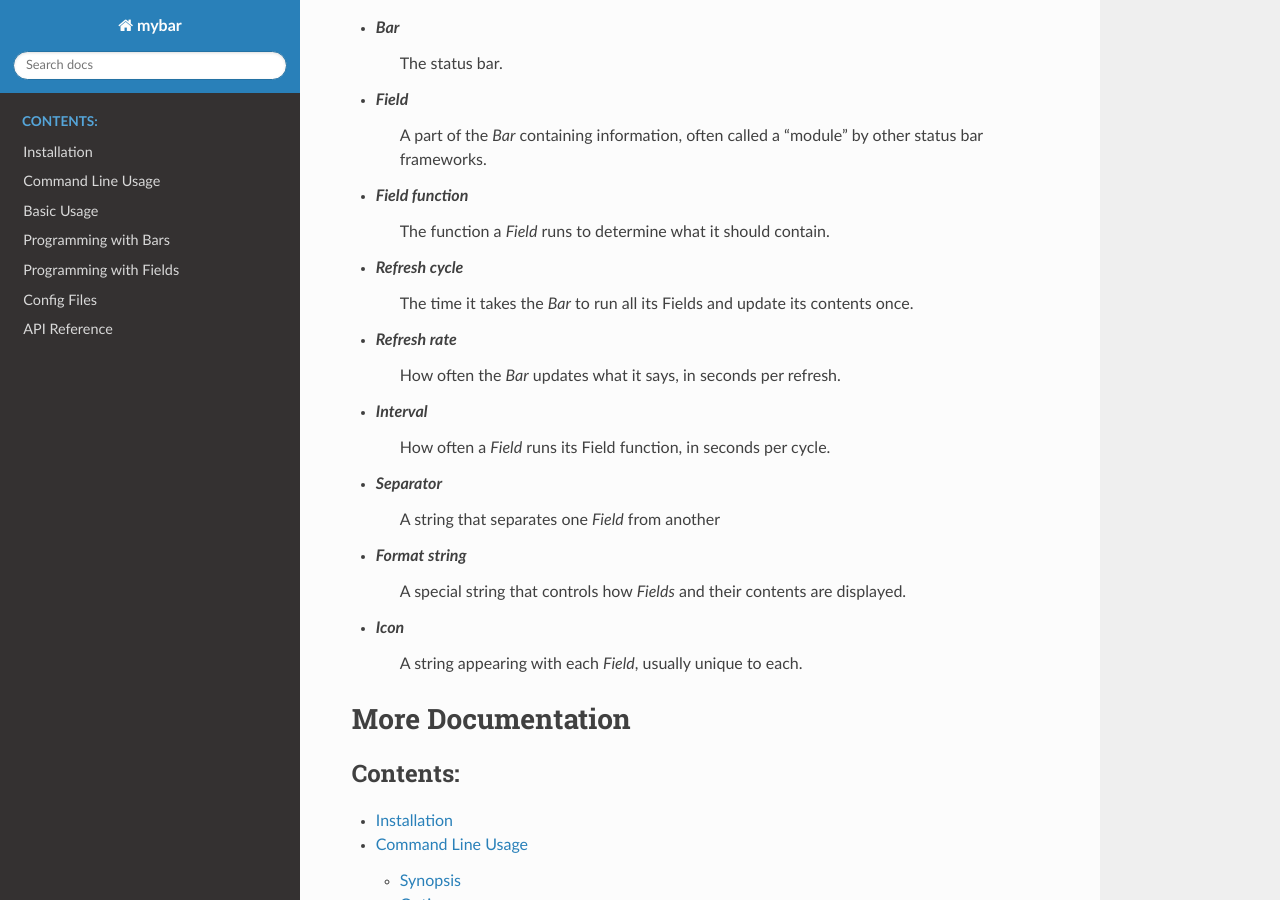
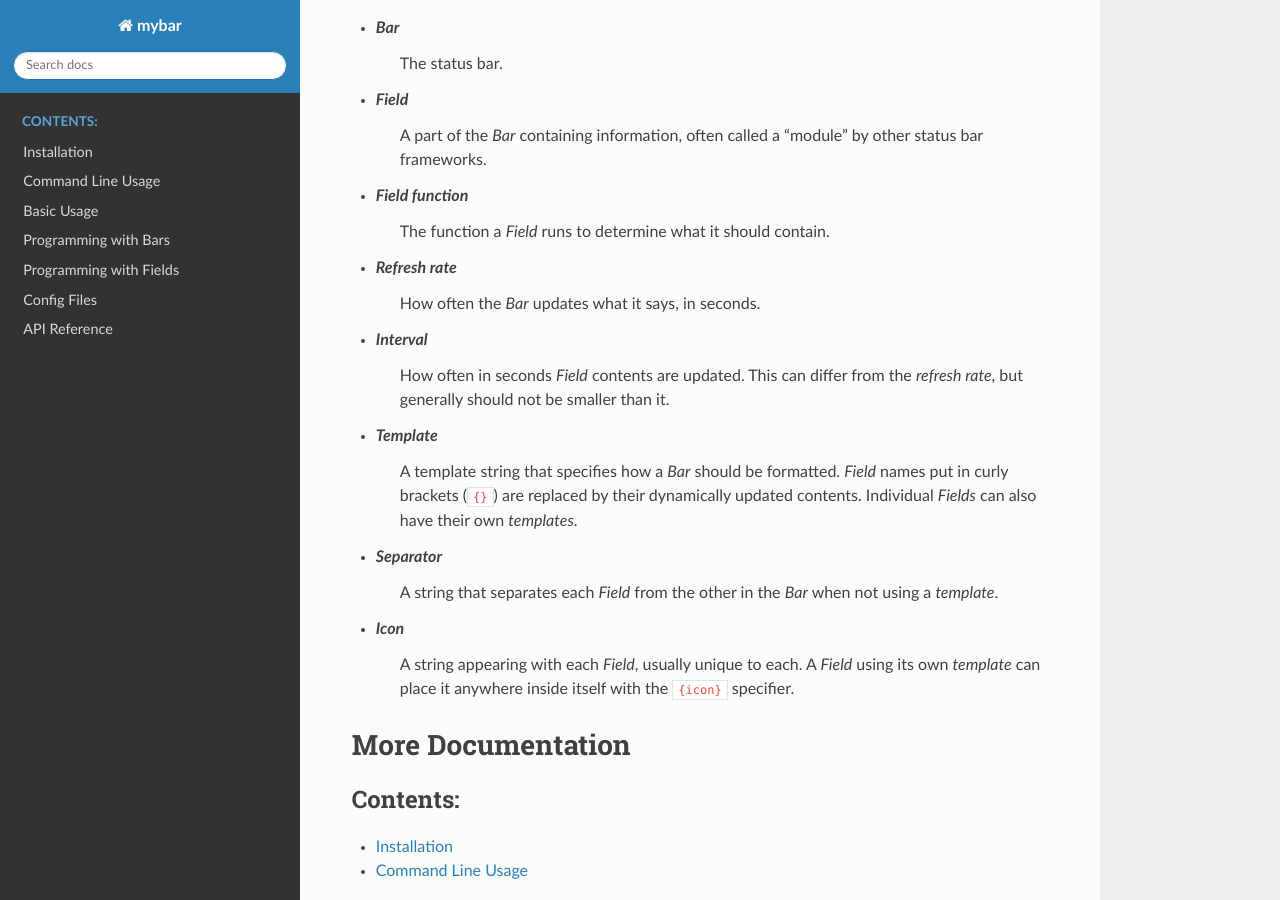
Before and after one commit to akyuute/mybar, a Sphinx documentation site: the page built from docs/index.rst, in a window 1280 px wide and 900 px high, scrolled down 4108 px. Built offline with Sphinx 7.4.7 and the Read the Docs theme 3.1.0, drawn with Linux system fonts in a browser that asks for light colours.

Commit message:
Update docs

```diff
--- a/docs/index.rst
+++ b/docs/index.rst
@@ -236,18 +236,24 @@ This section introduces the core concepts that aid in customizing **mybar**.
       by other status bar frameworks.
 - *Field function*
       The function a `Field` runs to determine what it should contain.
-- *Refresh cycle*
-      The time it takes the `Bar` to run all its Fields and update its contents once.
 - *Refresh rate*
-      How often the `Bar` updates what it says, in seconds per refresh.
+      How often the `Bar` updates what it says, in seconds.
 - *Interval*
-      How often a `Field` runs its Field function, in seconds per cycle.
+      How often in seconds `Field` contents are updated.
+      This can differ from the `refresh rate`,
+      but generally should not be smaller than it.
+- *Template*
+      A template string that specifies how a `Bar` should be formatted.
+      `Field` names put in curly brackets (``{}``) are replaced by their
+      dynamically updated contents. Individual `Fields` can also have
+      their own `templates`.
 - *Separator*
-      A string that separates one `Field` from another
-- *Format string*
-      A special string that controls how `Fields` and their contents are displayed.
+      A string that separates each `Field` from the other in the `Bar`
+      when not using a `template`.
 - *Icon*
       A string appearing with each `Field`, usually unique to each.
+      A `Field` using its own `template` can place it anywhere inside
+      itself with the ``{icon}`` specifier.
 
 
 .. `Field funcs` are Python functions that return the contents of a `Field`.
```
Also changed, not shown: docs/configuration.rst (+9 -9 lines).
